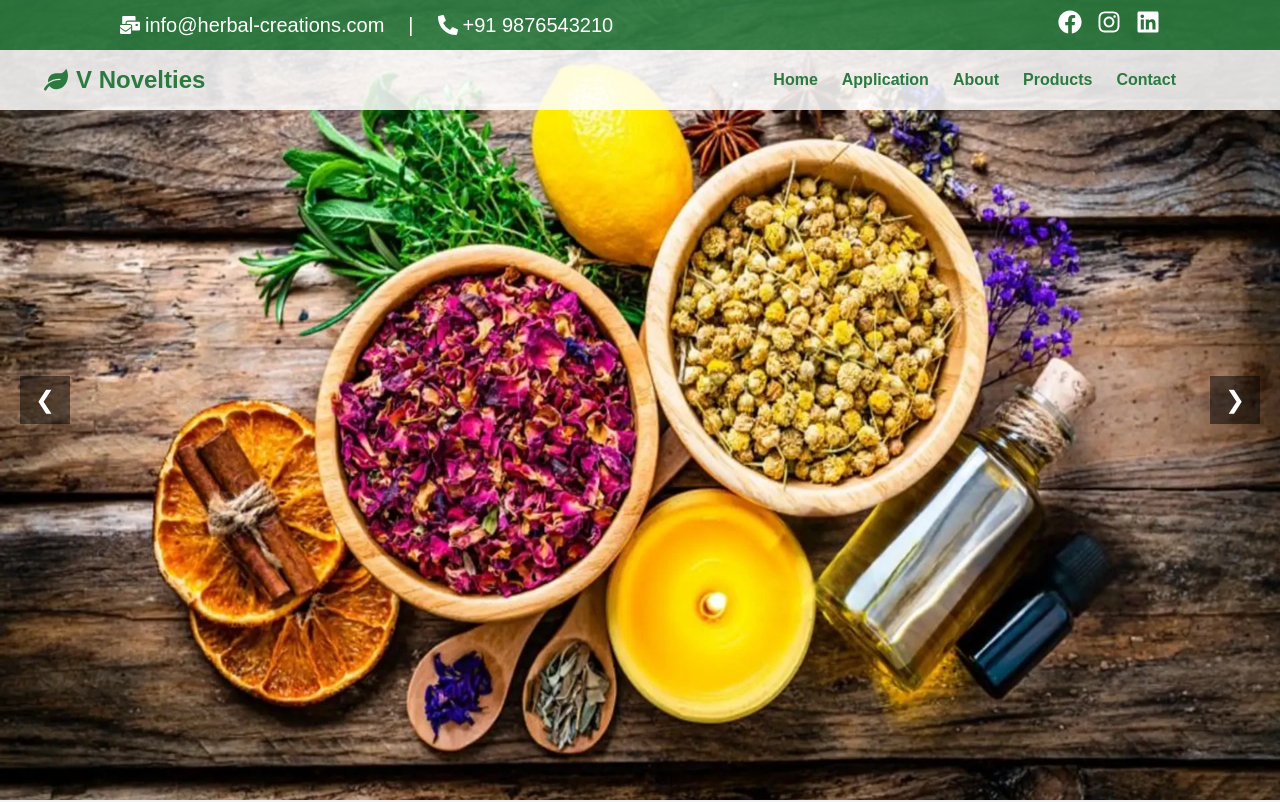
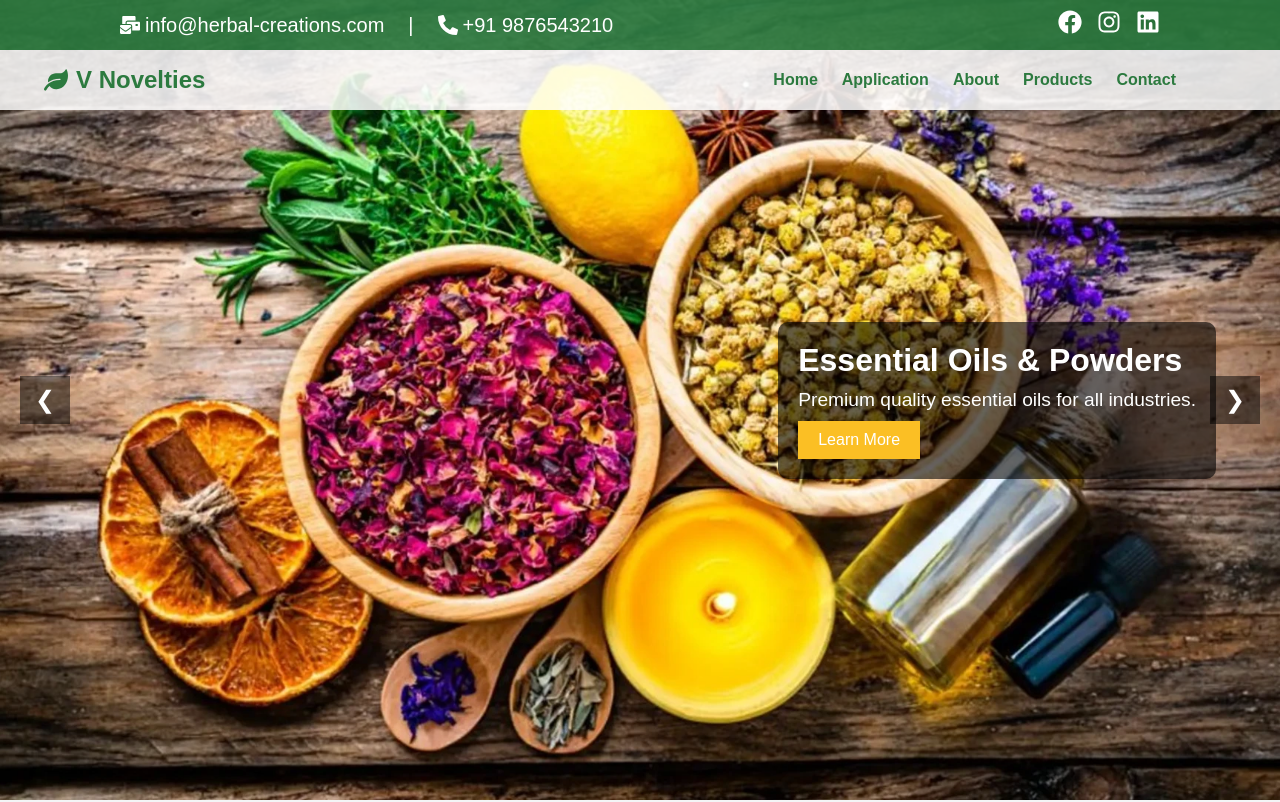
Before and after one commit to taskitminds/V-novelties, a React (Create React App) app: page / in a window 1280 px wide. Shown: the top 802 px of the page. Built offline with nearby package versions, Linux system fonts and the light colour scheme.

Commit message:
HomePage.js working process carousel content

```diff
--- a/src/pages/Home/HomePage.css
+++ b/src/pages/Home/HomePage.css
@@ -184,9 +184,7 @@ body {
   color: #fbbf24;
 }
 
-
-
-/* Carousel Section */
+/* ======= Carousel Section ======= */
 .carousel {
   position: relative;
   width: 100%;
@@ -198,21 +196,23 @@ body {
 }
 
 .carousel-slider {
-  display: flex;
   width: 100%;
   height: 100%;
-  transition: transform 0.5s ease-in-out;
+  position: relative;
 }
 
+/* Each Slide */
 .carousel-slide {
-  flex: 0 0 100%;
   position: absolute;
   width: 100%;
   height: 100%;
   background-size: cover;
   background-position: center;
+  display: flex;
+  align-items: center;
+  justify-content: center;
+  transition: opacity 1s ease-in-out;
   opacity: 0;
-  transition: opacity 1s ease-in-out;
 }
 
 .carousel-slide.active {
@@ -246,8 +246,64 @@ body {
   right: 20px;
 }
 
-.homepage {
-  position: relative;
+/* Carousel Content */
+.carousel-content {
+  color: white;
+  max-width: 50%;
+  padding: 20px;
+  background: rgba(0, 0, 0, 0.6);
+  border-radius: 10px;
+  text-align: left;
+  opacity: 0;
+  transform: translateY(20px);
+  transition: opacity 1s ease-in, transform 1s ease-in;
+}
+
+/* Active Slide Content Animation */
+.carousel-slide.active .carousel-content {
+  opacity: 1;
+  transform: translateY(0);
+}
+
+/* Position Alternation */
+.carousel-content.left {
+  margin-right: auto;
+  margin-left: 5%;
+}
+
+.carousel-content.right {
+  margin-left: auto;
+  margin-right: 5%;
+}
+
+/* Heading Animation */
+.carousel-content h1 {
+  font-size: 2rem;
+  font-weight: bold;
+  animation: fadeIn 1.2s ease-in-out forwards;
+}
+
+/* Paragraph Animation */
+.carousel-content p {
+  font-size: 1.2rem;
+  margin: 10px 0;
+  animation: fadeIn 1.5s ease-in-out forwards;
+}
+
+/* Button */
+.carousel-btn-main {
+  padding: 10px 20px;
+  background-color: #fbbf24;
+  border: none;
+  color: white;
+  font-size: 1rem;
+  cursor: pointer;
+  transition: 0.3s;
+  animation: fadeIn 1.8s ease-in-out forwards;
+}
+
+.carousel-btn-main:hover {
+  background-color: #f59e0b;
 }
 
 /* Responsive */
@@ -260,4 +316,33 @@ body {
     font-size: 18px;
     padding: 8px 12px;
   }
+
+  .carousel-content {
+    max-width: 80%;
+  }
+
+  .carousel-content h1 {
+    font-size: 1.5rem;
+  }
+
+  .carousel-content p {
+    font-size: 1rem;
+  }
+
+  .carousel-btn-main {
+    font-size: 0.9rem;
+    padding: 8px 16px;
+  }
 }
+
+/* Fade-In Animation */
+@keyframes fadeIn {
+  from {
+    opacity: 0;
+    transform: translateY(15px);
+  }
+  to {
+    opacity: 1;
+    transform: translateY(0);
+  }
+}
--- a/src/pages/Home/HomePage.js
+++ b/src/pages/Home/HomePage.js
@@ -7,7 +7,11 @@ import h1 from "../../assets/images/home/h1.webp";
 import h2 from "../../assets/images/home/h2.webp";
 import h3 from "../../assets/images/home/h3.webp";
 
-const carouselImages = [h1, h2, h3];
+const carouselImages = [
+  { image: h1, title: "Natural Herbal Solutions", text: "Pure and organic extracts for health & wellness.", position: "left" },
+  { image: h2, title: "Essential Oils & Powders", text: "Premium quality essential oils for all industries.", position: "right" },
+  { image: h3, title: "Sustainable Herbal Products", text: "Eco-friendly and sustainable herbal solutions.", position: "left" },
+];
 
 const HomePage = () => {
   const [currentIndex, setCurrentIndex] = useState(0);
@@ -57,14 +61,18 @@ const HomePage = () => {
       <section className="carousel">
       <button className="carousel-btn left" onClick={prevSlide}>&#10094;</button>
       <div className="carousel-slider">
-          {carouselImages.map((image, index) => (
-            <img
+        {carouselImages.map((slide, index) => (
+          <div
             key={index}
-              src={image}
-              alt={`Slide ${index + 1}`}
             className={`carousel-slide ${index === currentIndex ? "active" : ""}`}
-              style={{ display: index === currentIndex ? "block" : "none" }} // Ensure only active image is shown
-            />
+            style={{ backgroundImage: `url(${slide.image})`, display: index === currentIndex ? "flex" : "none" }}
+            >
+            <div className={`carousel-content ${slide.position}`}>
+              <h1>{slide.title}</h1>
+              <p>{slide.text}</p>
+              <button className="carousel-btn-main">Learn More</button>
+            </div>
+          </div>
         ))}
       </div>
       <button className="carousel-btn right" onClick={nextSlide}>&#10095;</button>
```
Lines whose indentation alone changed are shown as unchanged.
